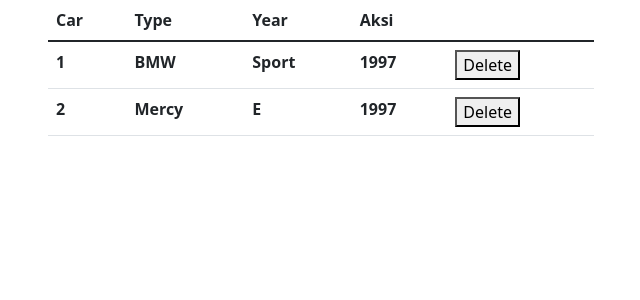
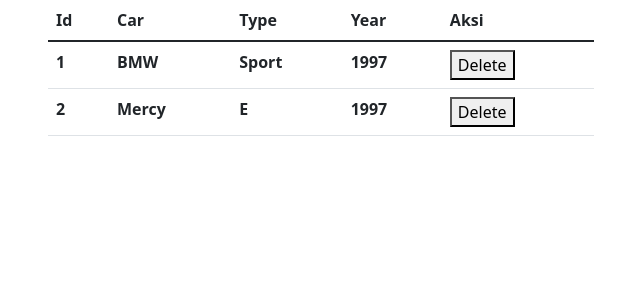
Before and after one commit to stnrvn/MMI-CAMP-DAY-1, a React (Create React App) app: page / in a window 1280 px wide. Shown: the top 300 px of the page, without its empty margins (34-674 px from the left). Built offline with nearby package versions, Linux system fonts and the light colour scheme.

Commit message:
add id column

```diff
--- a/src/App.jsx
+++ b/src/App.jsx
@@ -27,6 +27,7 @@
   ])
 
   const [columns, setColumns] = useState([
+    'Id',
     'Car',
     'Type',
     'Year',
```
